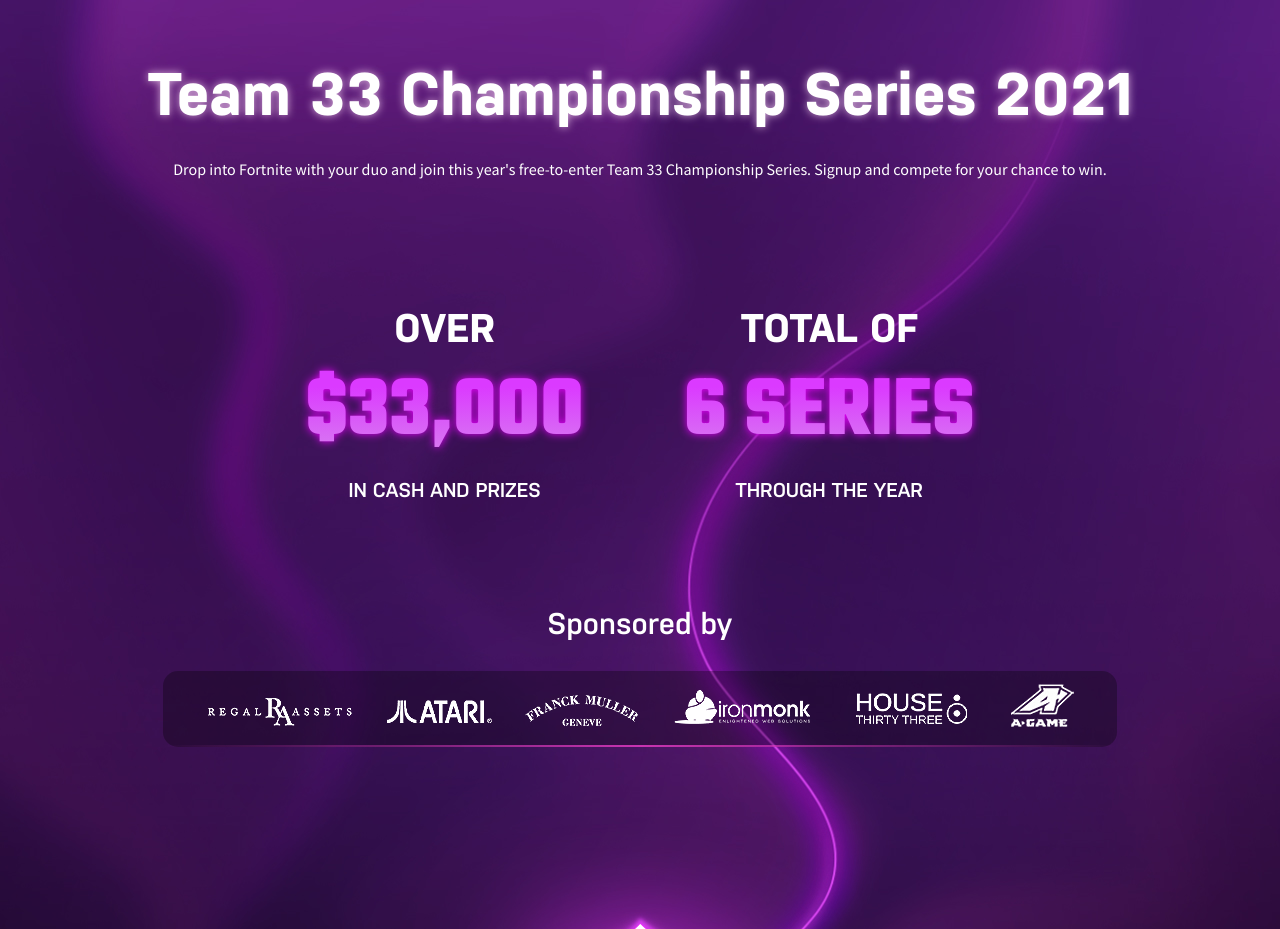
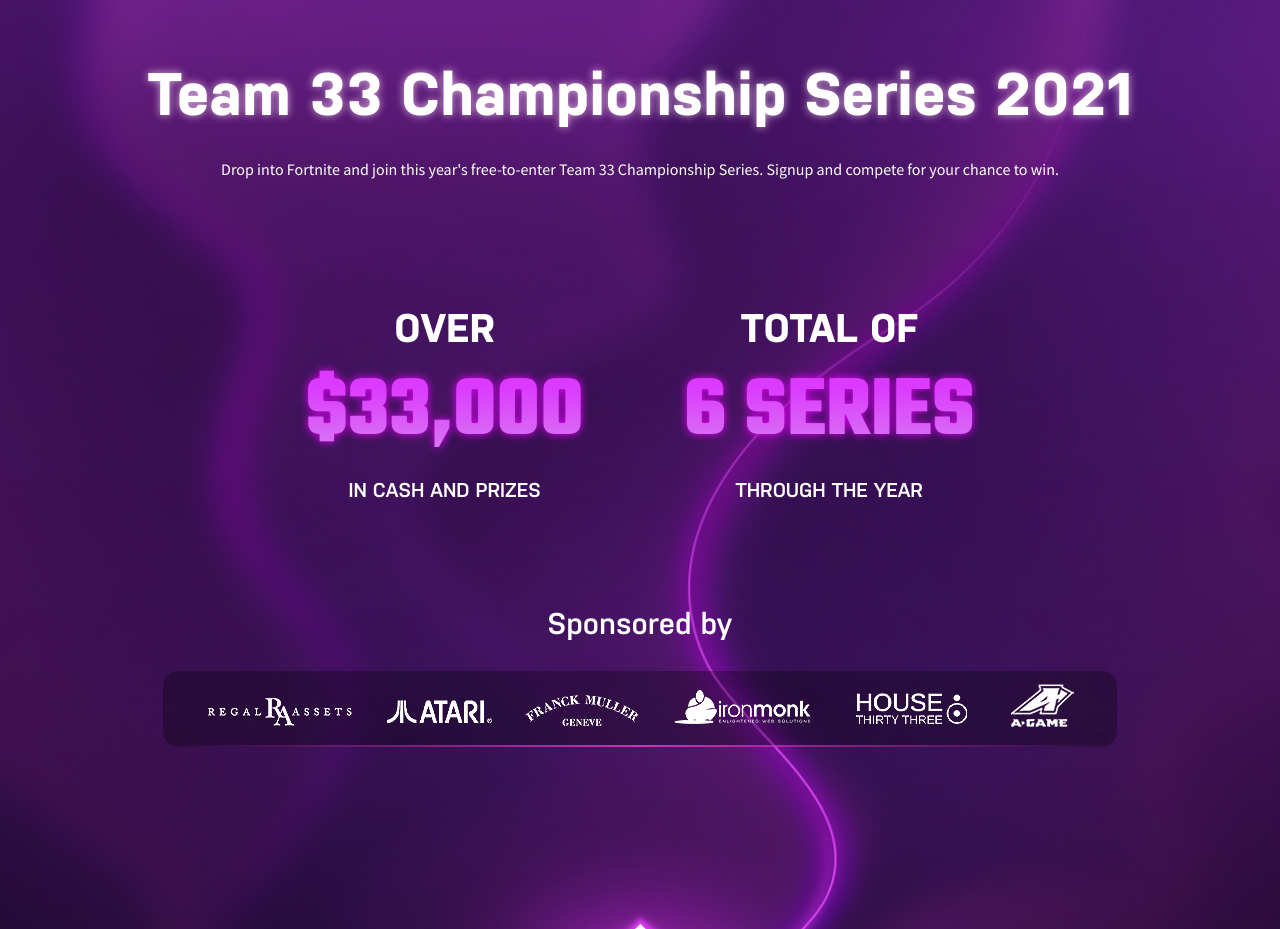
Before and after one commit to Coystark/team33-lp-tournament-may, a Next.js app: page / in a window 1280 px wide. Shown: the part 840-1769 px from the top of the page. Built offline with nearby package versions, Linux system fonts and the light colour scheme.

Commit message:
correção de texto no layer 2

```diff
--- a/src/layers/Layer2/index.tsx
+++ b/src/layers/Layer2/index.tsx
@@ -21,7 +21,7 @@
       Team 33 Championship Series 2021
     </Title>
     <Description>
-      Drop into Fortnite with your duo and join this year&apos;s
+      Drop into Fortnite and join this year&apos;s
       free-to-enter Team 33 Championship Series.
       Signup and compete for your chance to win.
     </Description>
--- a/src/pages/index.tsx
+++ b/src/pages/index.tsx
@@ -28,7 +28,7 @@
 
         {/* Essential META Tags */ }
         <meta property="og:title" content="Team 33 Fortnite Tournament" />
-        <meta property="og:description" content="Drop into Fortnite with your duo and join this year's free-to-enter Team 33 Championship Series. Signup and compete for your chance to win." />
+        <meta property="og:description" content="Drop into Fortnite and join this year's free-to-enter Team 33 Championship Series. Signup and compete for your chance to win." />
         <meta property="og:image" content="/images/tournament-logo.png" />
         <meta property="og:url" content="https://team33gaming.com/" />
         <meta name="twitter:card" content="summary_large_image" />
```
